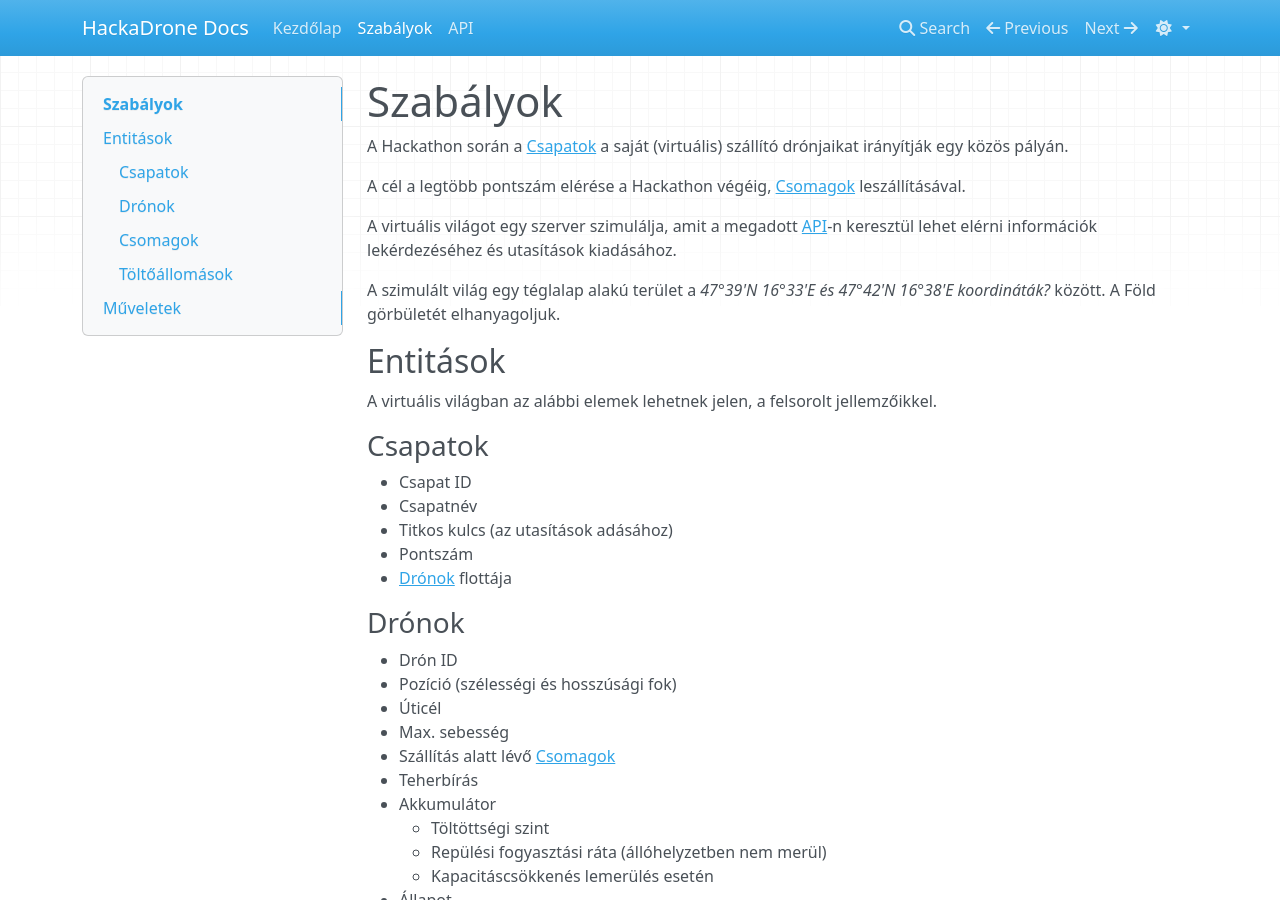
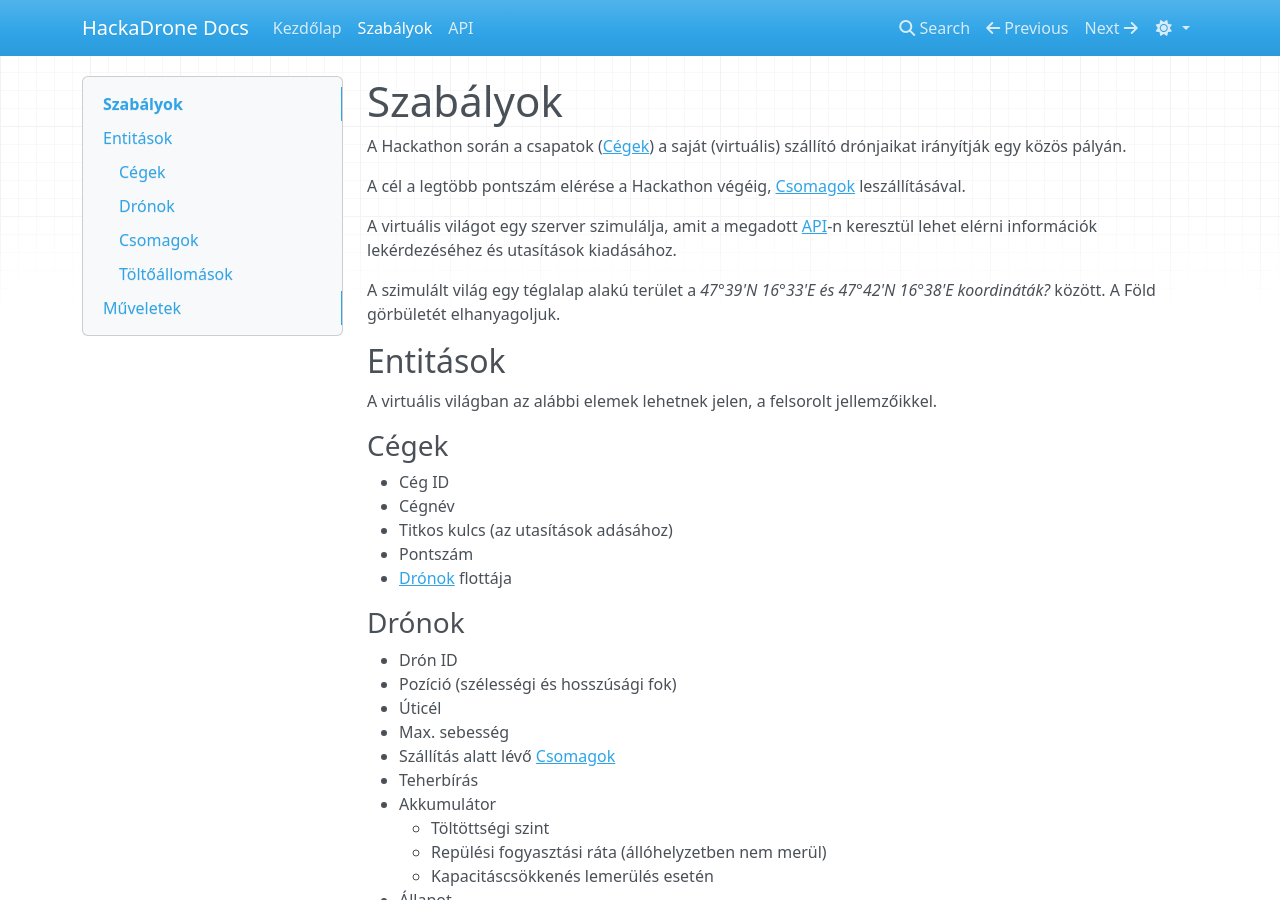
Before and after one commit to Uni-Sopron/hackadrone-25t, an MkDocs documentation site: the page built from docs/rules.md, in a window 1280 px wide and 900 px high. Built offline with MkDocs 1.6.1, drawn with Linux system fonts in a browser that asks for light colours; nearby versions of some CDN libraries.

Commit message:
Csapatok -> cégek

```diff
--- a/docs/rules.md
+++ b/docs/rules.md
@@ -1,6 +1,6 @@
 # Szabályok
 
-A Hackathon során a [Csapatok](#csapatok) a saját (virtuális) szállító drónjaikat irányítják egy közös pályán.
+A Hackathon során a csapatok ([Cégek](#cegek)) a saját (virtuális) szállító drónjaikat irányítják egy közös pályán.
 
 A cél a legtöbb pontszám elérése a Hackathon végéig, [Csomagok](#csomagok) leszállításával.
 
@@ -13,10 +13,10 @@ A Föld görbületét elhanyagoljuk.
 
 A virtuális világban az alábbi elemek lehetnek jelen, a felsorolt jellemzőikkel.
 
-### Csapatok
+### Cégek
 
-- Csapat ID
-- Csapatnév
+- Cég ID
+- Cégnév
 - Titkos kulcs (az utasítások adásához)
 - Pontszám
 - [Drónok](#dronok) flottája
```
